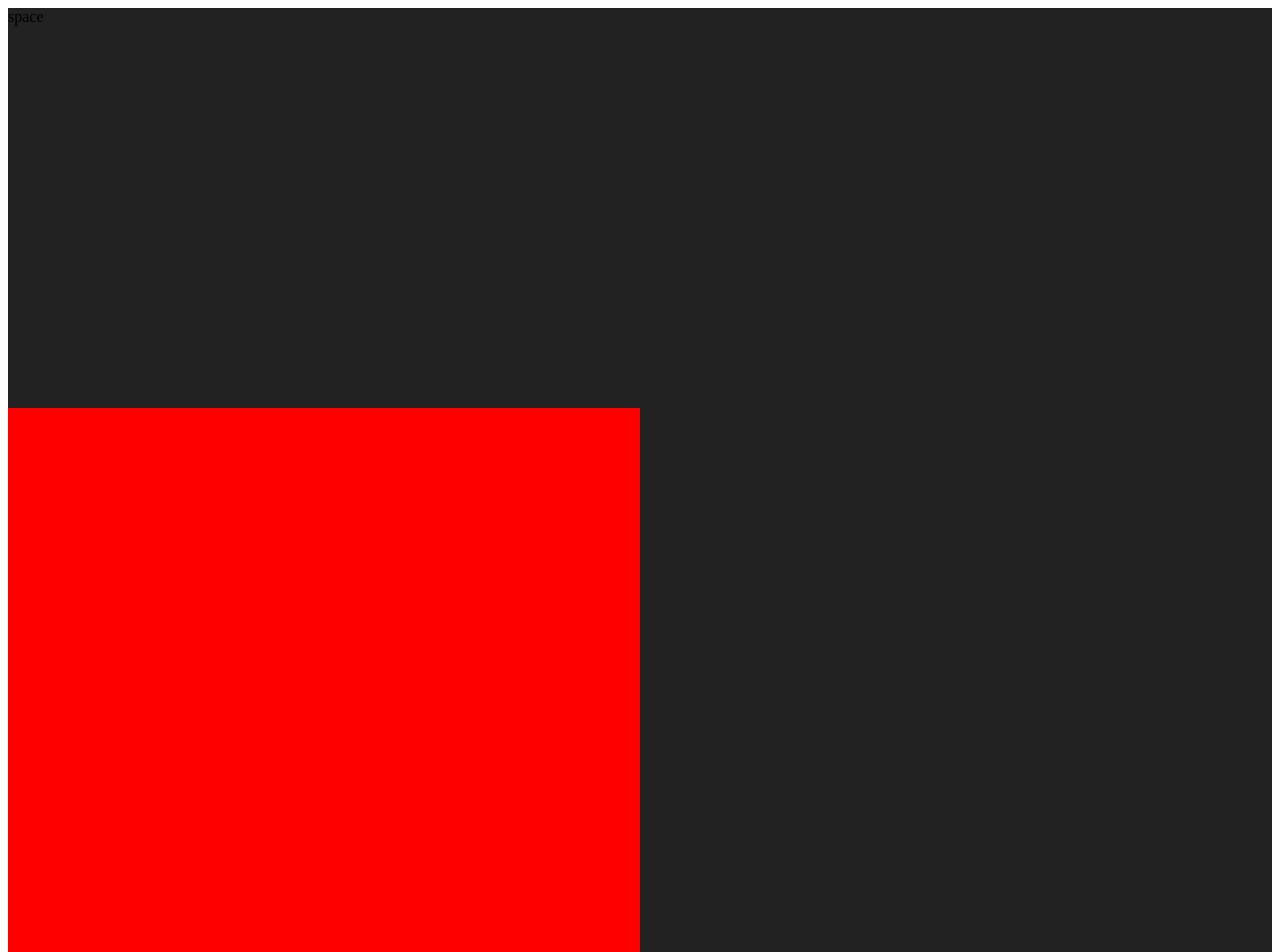
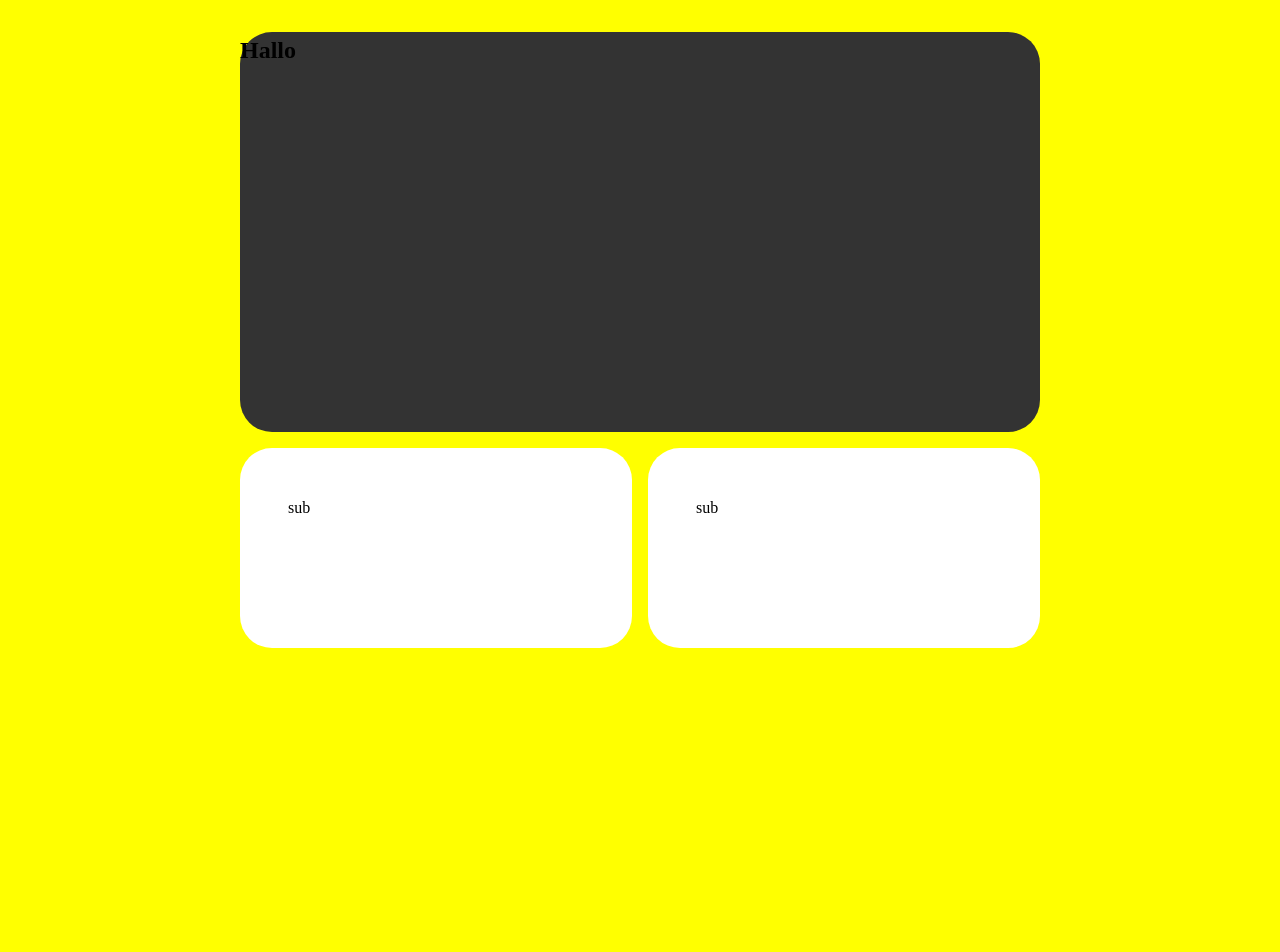
Before and after one commit to robertbel/pokemon-151, a Nuxt app: page / in a window 1280 px wide. Shown: the top 952 px of the page. Built offline with nearby package versions, Linux system fonts and the light colour scheme.

Commit message:
Scrolling animation working

```diff
--- a/app.vue
+++ b/app.vue
@@ -1,84 +1,42 @@
 <template>
-  <div class="color-page" :style="{ backgroundColor: bgColor }">
-    <div class="spacer">space</div>
-    <ColorBox color="#ff0000" :ref="setColorBoxRef" />
-    <div class="spacer">space</div>
-    <div class="spacer">space</div>
-    <ColorBox color="#00ff00" :ref="setColorBoxRef" />
-    <div class="spacer">space</div>
-    <ColorBox color="#0000ff" :ref="setColorBoxRef" />
-    <div class="spacer">space</div>
-    <div class="spacer">space</div>
-    <div class="spacer">space</div>
-    <ColorBox color="#ffff00" :ref="setColorBoxRef" />
-    <div class="spacer">space</div>
-    <div class="spacer">space</div>
-    <div class="spacer">space</div>
-    <ColorBox color="#00ffff" :ref="setColorBoxRef" />
-    <div class="spacer">space</div>
-    <div class="spacer">space</div>
-    <div class="spacer">space</div>
-    <ColorBox color="#ff00ff" :ref="setColorBoxRef" />
+  <div class="color-page" :style="{ backgroundColor: currentColor }">
+    <main>
+      <section>
+        <ColorBox color="#333333" />
+        <div class="sub one">sub</div>
+        <div class="sub two">sub</div>
+      </section>
+      <div class="spacer"></div>
+      <section>
+        <ColorBox color="#ff0000" />
+        <div class="sub one">sub</div>
+        <div class="sub two">sub</div>
+      </section>
+      <div class="spacer"></div>
+      <section>
+        <ColorBox color="#00ff00" />
+        <div class="sub one">sub</div>
+        <div class="sub two">sub</div>
+      </section>
+      <div class="spacer"></div>
+      <section>
+        <ColorBox color="#0000ff" />
+        <div class="sub one">sub</div>
+        <div class="sub two">sub</div>
+      </section>
+      <div class="spacer"></div>
+      <section>
+        <ColorBox color="#ffff00" />
+        <div class="sub one">sub</div>
+        <div class="sub two">sub</div>
+      </section>
+      <div class="spacer"></div>
+    </main>
   </div>
 </template>
 
-<script>
-import { ref, onMounted, onUnmounted } from 'vue'
-import ColorBox from '@/components/ColorBox.vue'
-
-export default {
-  components: {
-    ColorBox
-  },
-  setup() {
-    const bgColor = ref('#222222')
-
-    let observer = null
-    let colorBoxes = []
-    let lastColor = null
-
-    const setColorBoxRef = (el) => {
-      if (el) {
-        colorBoxes.push(el)
-      }
-    }
-
-    const handleIntersect = (entries, observer) => {
-      entries.forEach(entry => {
-        if (entry.isIntersecting) {
-          lastColor = entry.target.style.backgroundColor
-        } else {
-          bgColor.value = lastColor
-        }
-      })
-    }
-
-    onMounted(() => {
-      const options = {
-        root: null,
-        rootMargin: '0px',
-        threshold: 0.1
-      }
-
-      observer = new IntersectionObserver(handleIntersect, options)
-
-      colorBoxes.forEach(colorBox => {
-        observer.observe(colorBox.$el)
-      })
-    })
-
-    onUnmounted(() => {
-      if (observer) {
-        colorBoxes.forEach(colorBox => {
-          observer.unobserve(colorBox.$el)
-        })
-        observer = null
-      }
-    })
-
-    return { bgColor, setColorBoxRef }
-  }
-}
+<script setup>
+const currentColor = useCurrentColor();
 </script>
 
 <style scoped>
@@ -86,9 +44,40 @@ export default {
   width: 100%;
   height: 100%;
   transition: background-color 0.3s ease;
+  transition-delay: 0.2s;
+}
+
+main {
+  max-width: 800px;
+  margin-inline: auto;
+}
+
+section {
+  padding-block: 2rem;
+  display: grid;
+  grid-template-columns: 1fr 1fr;
+  grid-template-rows: 400px 200px;
+  gap: 1rem;
+  grid-template-areas:
+    "block block"
+    "sub1 sub2";
+}
+
+.sub {
+  background-color: #fff;
+  border-radius: 2rem;
+  padding: 3rem;
+}
+
+.sub.one {
+  grid-area: sub1;
+}
+
+.sub.two {
+  grid-area: sub2;
 }
 
 .spacer {
-  height: 400px;
+  height: 100vh;
 }
 </style>
--- /dev/null
+++ b/assets/css/reset.css
@@ -0,0 +1,62 @@
+/*
+  1. Use a more-intuitive box-sizing model.
+*/
+*,
+*::before,
+*::after {
+  box-sizing: border-box;
+}
+/*
+  2. Remove default margin
+*/
+* {
+  margin: 0;
+}
+/*
+  Typographic tweaks!
+  3. Add accessible line-height
+  4. Improve text rendering
+*/
+body {
+  line-height: 1.5;
+  -webkit-font-smoothing: antialiased;
+}
+/*
+  5. Improve media defaults
+*/
+img,
+picture,
+video,
+canvas,
+svg {
+  display: block;
+  max-width: 100%;
+}
+/*
+  6. Remove built-in form typography styles
+*/
+input,
+button,
+textarea,
+select {
+  font: inherit;
+}
+/*
+  7. Avoid text overflows
+*/
+p,
+h1,
+h2,
+h3,
+h4,
+h5,
+h6 {
+  overflow-wrap: break-word;
+}
+/*
+  8. Create a root stacking context
+*/
+#root,
+#__next {
+  isolation: isolate;
+}
--- a/components/ColorBox.vue
+++ b/components/ColorBox.vue
@@ -1,5 +1,7 @@
 <template>
-    <div class="color-box" :style="{ backgroundColor: color, height: '1200px' }"></div>
+  <div class="color-box" :style="{ backgroundColor: color }" ref="colorBoxRef">
+    <h2>Hallo</h2>
+  </div>
 </template>
 
 <script setup>
@@ -8,12 +10,24 @@
     type: String,
     required: true,
   },
-  })
+});
+
+const colorBoxRef = ref(null);
+
+const isVisible = useElementVisibility(colorBoxRef);
+
+const currentColor = useCurrentColor();
+
+watch(isVisible, (newVal) => {
+  if (newVal) {
+    currentColor.value = props.color;
+  }
+});
 </script>
 
 <style scoped>
 .color-box {
-    width: 50%;
-    margin-bottom: 20px;
+  border-radius: 2rem;
+  grid-area: block;
 }
 </style>
--- /dev/null
+++ b/composables/state.js
@@ -0,0 +1 @@
+export const useCurrentColor = () => useState("color", () => "#333333");
--- a/nuxt.config.ts
+++ b/nuxt.config.ts
@@ -1,5 +1,7 @@
-export default {
+export default defineNuxtConfig({
+  css: ["@/assets/css/reset.css"],
   nitro: {
-    preset: 'vercel-edge',
+    preset: "vercel-edge",
   },
-};
+  modules: ["@vueuse/nuxt"],
+});
--- a/package.json
+++ b/package.json
@@ -8,6 +8,8 @@
     "postinstall": "nuxt prepare"
   },
   "devDependencies": {
+    "@vueuse/core": "^10.2.1",
+    "@vueuse/nuxt": "^10.2.1",
     "nuxt": "^3.0.0"
   }
 }
```
Also changed, not shown: 2 other files (tests, documents, lock files or other folders). Lines whose indentation alone changed are shown as unchanged.
